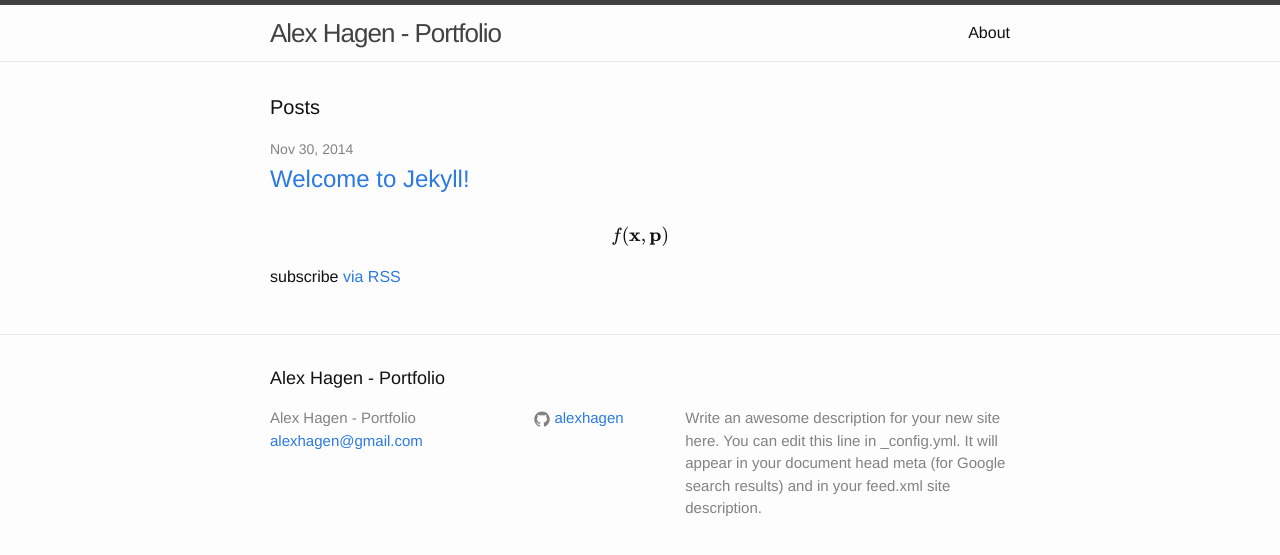
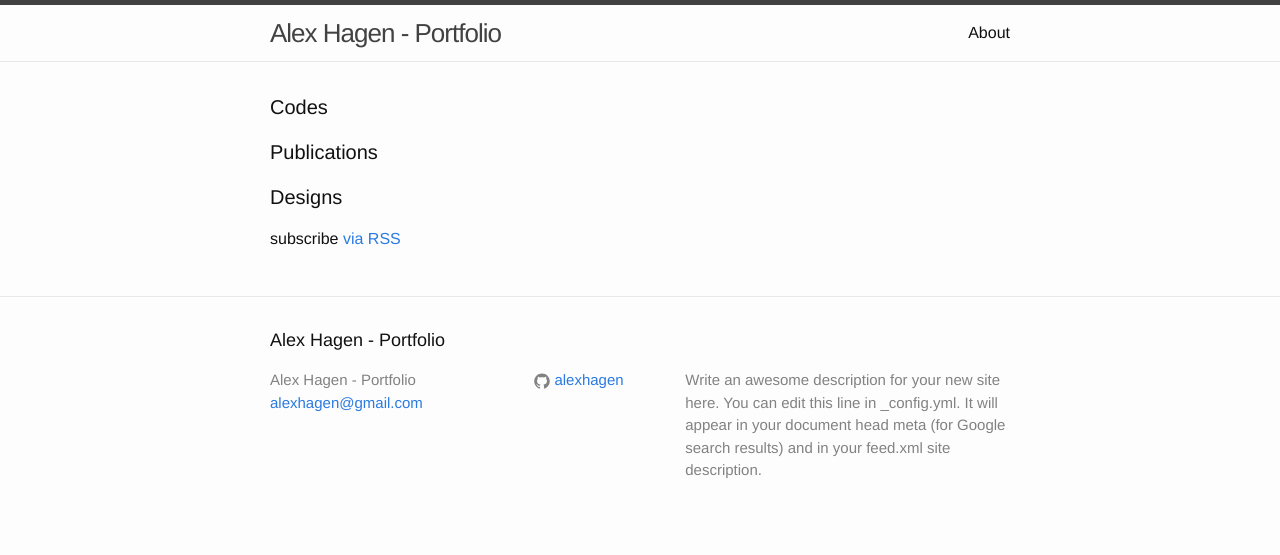
Before and after one commit to alexhagen/alexhagen.github.io, a Jekyll site: the page built from index.html, in a window 1280 px wide. Shown: the top 555 px of the page. Built offline with Jekyll 4.4.1, drawn with Linux system fonts in a browser that asks for light colours; formulas are drawn with MathJax 3.

Commit message:
trying to subdir

```diff
--- a/index.html
+++ b/index.html
@@ -3,11 +3,15 @@ layout: default
 ---
 
 <div class="home">
-
-  <h1 class="page-heading">Posts</h1>
+  <!-- Codes Box -->
+  <h1 class="page-heading">Codes</h1>
+  <!-- Publications Box -->
+  <h1 class="page-heading">Publications</h1>
+  <!-- Designs Box -->
+  <h1 class="page-heading">Designs</h1>
 
   <ul class="post-list">
-    {% for post in site.posts %}
+    {% for post in site.designs %}
       <li>
         <span class="post-meta">{{ post.date | date: "%b %-d, %Y" }}</span>
 
@@ -18,6 +22,6 @@ layout: default
     {% endfor %}
   </ul>
 
-  <p class="rss-subscribe">$$ f({\bf x}, {\bf p}) $$  subscribe <a href="{{ "/feed.xml" | prepend: site.baseurl }}">via RSS</a></p>
+  <p class="rss-subscribe">subscribe <a href="{{ "/feed.xml" | prepend: site.baseurl }}">via RSS</a></p>
 
 </div>
```
Also changed, not shown: designs/_posts/2014-11-30-welcome-to-jekyll.markdown (renamed from _posts/2014-11-30-welcome-to-jekyll.markdown).
